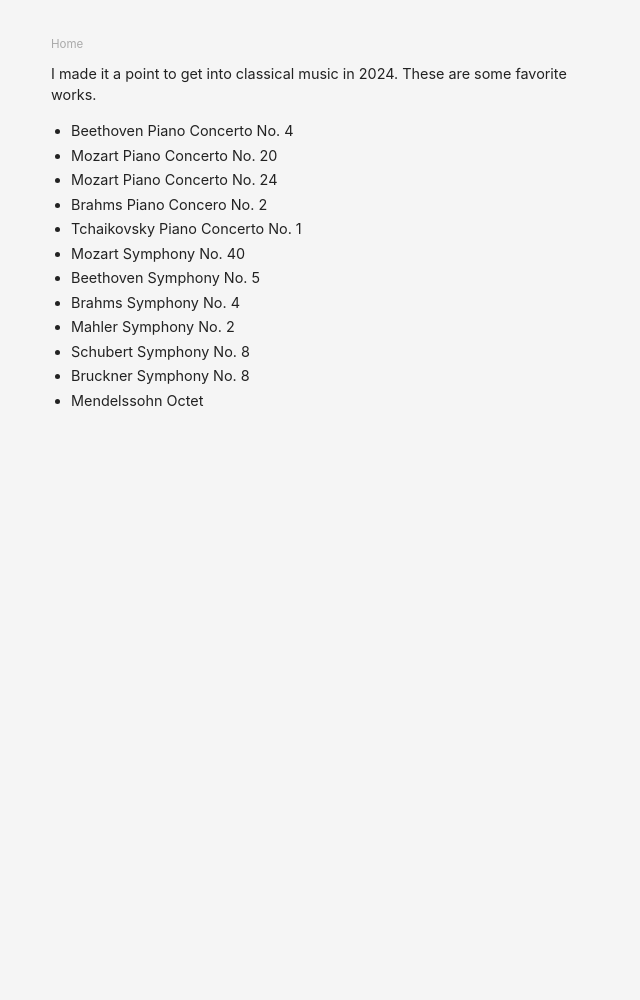
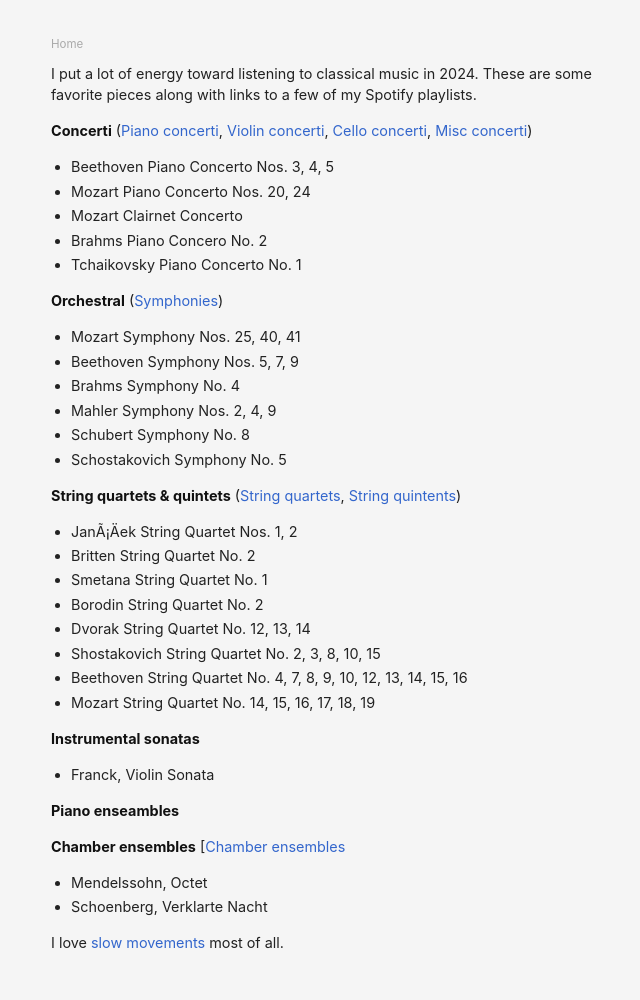
Before and after one commit to danschlz/danschulz.github.io, a Jekyll site: the page built from music.md, in a window 1280 px wide. Shown: the whole page, without its empty margins (309-949 px from the left). Built offline with Jekyll 4.4.1, drawn with Linux system fonts in a browser that asks for light colours; before the commit the page ends 900 px from its top, so only the background shows below that.

Commit message:
Update music.md

```diff
--- a/music.md
+++ b/music.md
@@ -4,17 +4,40 @@ title: Music
 permalink: /music/
 ---
 
-I made it a point to get into classical music in 2024. These are some favorite works.
+I put a lot of energy toward listening to classical music in 2024. These are some favorite pieces along with links to a few of my Spotify playlists.
 
-- Beethoven Piano Concerto No. 4
-- Mozart Piano Concerto No. 20
-- Mozart Piano Concerto No. 24
+**Concerti** ([Piano concerti](https://open.spotify.com/playlist/20Y6NRhIlhNEFNBzeN2u6R?si=5e127130c5634a26), [Violin concerti](https://open.spotify.com/playlist/0bJfc7SsRnoCXAfz7SM5lZ?si=11b69b6ccf8d4b5e), [Cello concerti](https://open.spotify.com/playlist/4MaKe7CUEHlIyq55BQ1hjC?si=24aa3938a65e4204), [Misc concerti](https://open.spotify.com/playlist/2R7sdwgykFVlqHlcJHh8N1?si=691fc5f08274410b))
+- Beethoven Piano Concerto Nos. 3, 4, 5
+- Mozart Piano Concerto Nos. 20, 24
+- Mozart Clairnet Concerto
 - Brahms Piano Concero No. 2
 - Tchaikovsky Piano Concerto No. 1
-- Mozart Symphony No. 40
-- Beethoven Symphony No. 5
+
+**Orchestral** ([Symphonies](https://open.spotify.com/playlist/3h0roLxlsYWy5Qy3FuBW9w?si=e27554879f2d4d82))
+- Mozart Symphony Nos. 25, 40, 41
+- Beethoven Symphony Nos. 5, 7, 9
 - Brahms Symphony No. 4
-- Mahler Symphony No. 2
+- Mahler Symphony Nos. 2, 4, 9
 - Schubert Symphony No. 8
-- Bruckner Symphony No. 8
-- Mendelssohn Octet
+- Schostakovich Symphony No. 5
+
+**String quartets & quintets** ([String quartets](https://open.spotify.com/playlist/5FSU7FuZ2Wfjlo9xytN240?si=a07b0818266a4411), [String quintents](https://open.spotify.com/playlist/4kNlfT1n1WVZ3M2uiKexRl?si=6bb0273cac3843d5))
+- Janáček String Quartet Nos. 1, 2
+- Britten String Quartet No. 2
+- Smetana String Quartet No. 1
+- Borodin String Quartet No. 2
+- Dvorak String Quartet No. 12, 13, 14
+- Shostakovich String Quartet No. 2, 3, 8, 10, 15
+- Beethoven String Quartet No. 4, 7, 8, 9, 10, 12, 13, 14, 15, 16
+- Mozart String Quartet No. 14, 15, 16, 17, 18, 19
+
+**Instrumental sonatas**
+- Franck, Violin Sonata
+
+**Piano enseambles**
+
+**Chamber ensembles** [[Chamber ensembles](https://open.spotify.com/playlist/5FrEvb2O6Jdv3NEADVeBF0?si=36dc9d2cf78d429e)
+- Mendelssohn, Octet
+- Schoenberg, Verklarte Nacht
+
+I love [slow movements](https://open.spotify.com/playlist/3XU09g8N8cbWzFIgqJdkeL?si=a5b387a7369e4fff) most of all.
```
